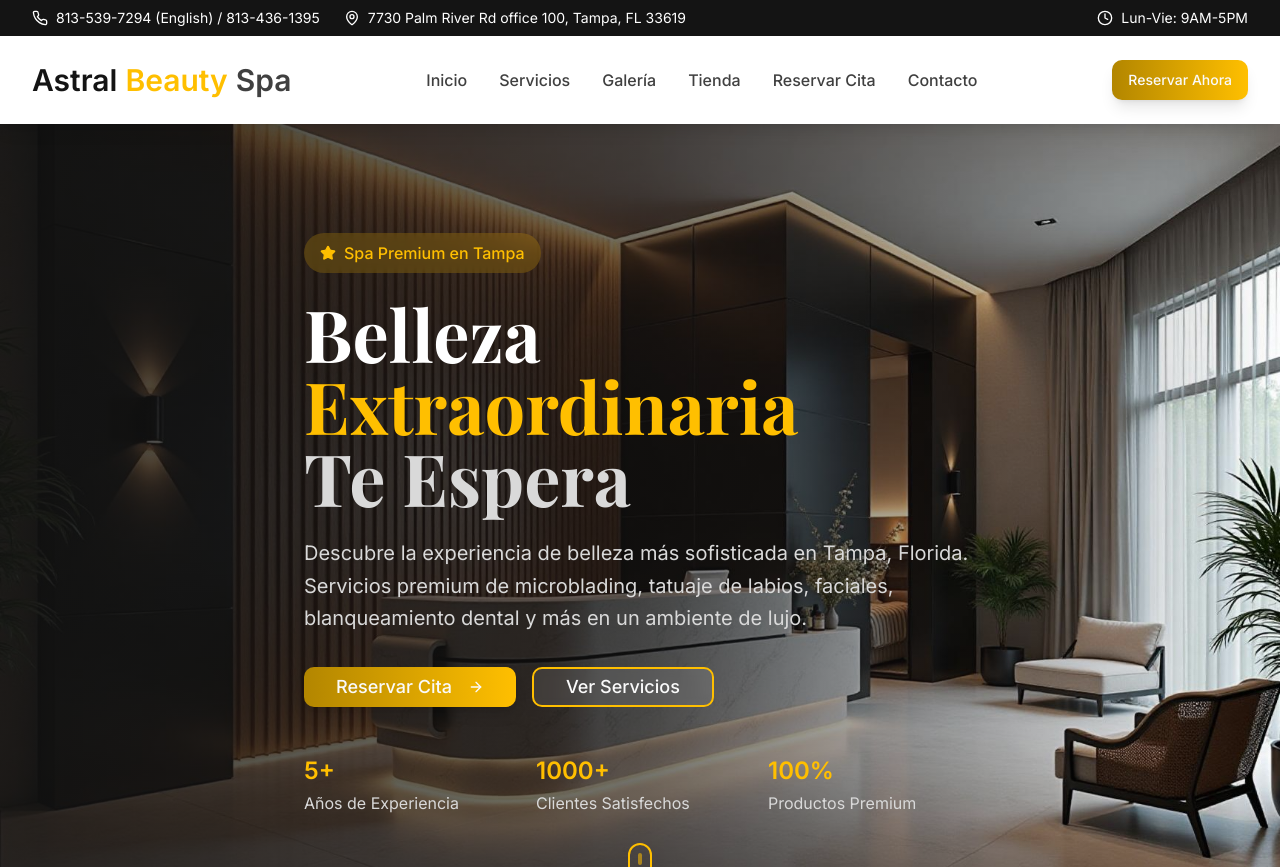
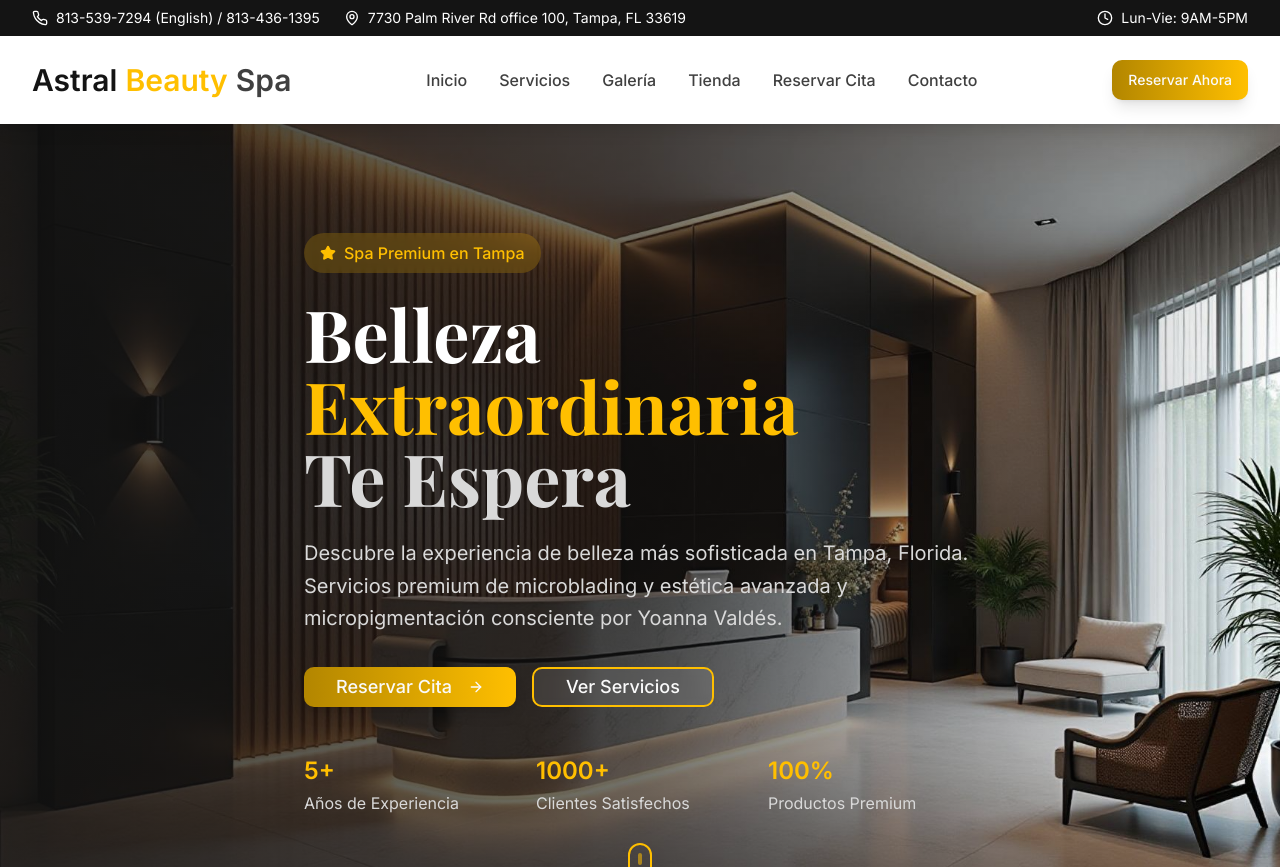
Before and after one commit to bertola40-star/astral-beauty-bookings, a React (Vite) app: page / in a window 1280 px wide. Shown: the top 867 px of the page. Built offline with nearby package versions, Linux system fonts and the light colour scheme.

Commit message:
Update hero section description

```diff
--- a/src/components/Hero.tsx
+++ b/src/components/Hero.tsx
@@ -34,8 +34,8 @@ const Hero = () => {
           {/* Subtitle */}
           <p className="text-xl text-elegant-gray-light mb-8 leading-relaxed">
             Descubre la experiencia de belleza más sofisticada en Tampa, Florida.
-            Servicios premium de microblading, tatuaje de labios, faciales,
-            blanqueamiento dental y más en un ambiente de lujo.
+            Servicios premium de microblading y estética avanzada y
+            micropigmentación consciente por Yoanna Valdés.
           </p>
 
           {/* CTA Buttons */}
```
